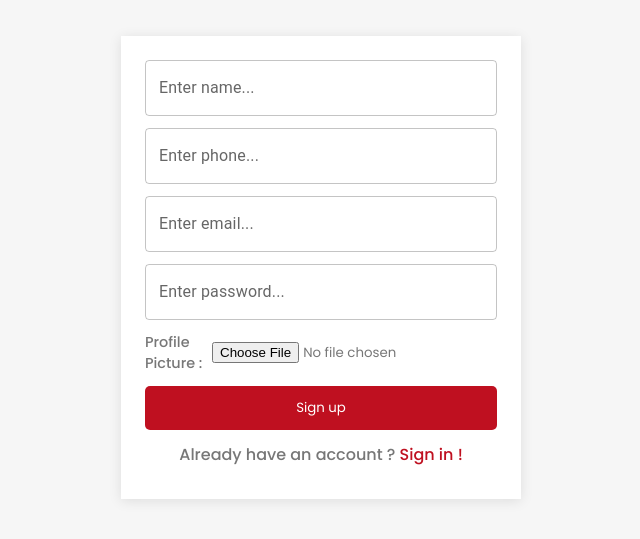
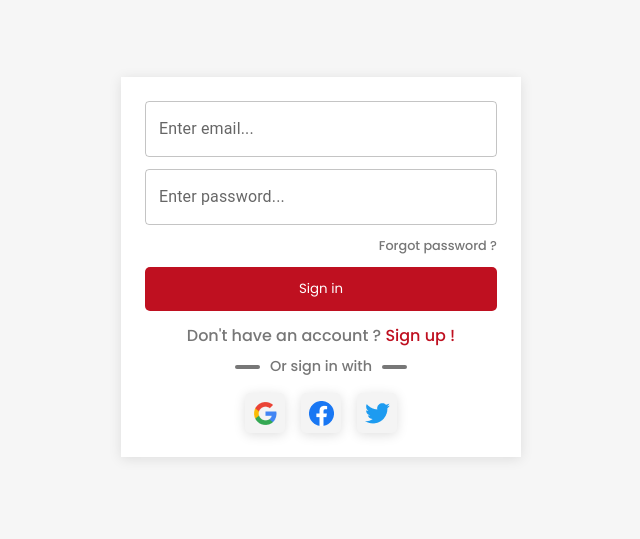
Before and after one commit to dali-helal/Tunisia-App, a React (Vite) app: page /auth in a window 1280 px wide. Shown: the part 133-672 px from the top of the page, without its empty margins (319-959 px from the left). Built offline with nearby package versions, Linux system fonts and the light colour scheme.

Commit message:
more work on ui

```diff
--- a/src/pages/Auth.jsx
+++ b/src/pages/Auth.jsx
@@ -18,7 +18,7 @@ const theme = createTheme({
 })
 
 export default function () {
-  const [signIn, setSignIn] = useState(false);
+  const [signIn, setSignIn] = useState(true);
   const [image, setImage] = useState("");
   const nameRef = useRef();
   const phoneRef = useRef();
@@ -59,8 +59,6 @@ export default function () {
     })
     const data = await response.json();
   }
-
-
 
   function toggleForm() {
     setSignIn(!signIn);
--- a/src/styles/_contact.scss
+++ b/src/styles/_contact.scss
@@ -75,6 +75,11 @@
                 border: none;
                 border-radius: 5px;
                 cursor: pointer;
+                transition: .5s;
+
+                &:hover {
+                    transform: scale(1.03);
+                }
             }
         }
 
--- a/src/styles/_home.scss
+++ b/src/styles/_home.scss
@@ -38,7 +38,6 @@
                 margin: 1.5rem 0rem;
                 border: none;
                 cursor: pointer;
-
                 transition: .5s;
 
                 &:hover {
```
